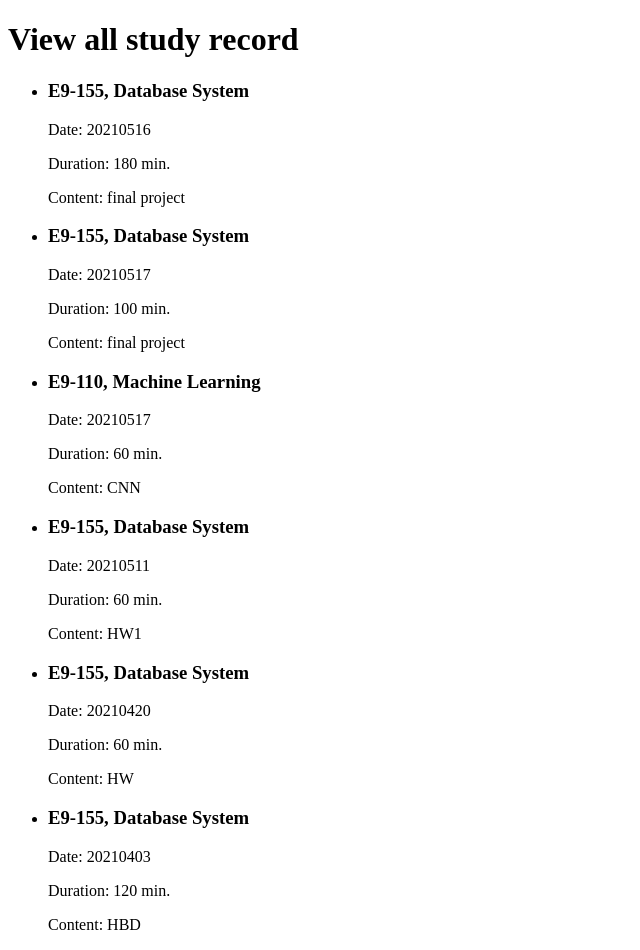
After one commit to sky712345678/TimeMaster, a Flask app: page /presentation/chart in a window 1280 px wide. The commit adds this page. Shown: the whole page, without its empty margins (0-640 px from the left). Run offline with Flask 2, Linux system fonts and the light colour scheme; data comes from the database, SQL or seed files in the repository; both versions use the stored data as it was after the commit.

```diff
--- a/MainApp/chart.py
+++ b/MainApp/chart.py
@@ -1,13 +1,108 @@
 from flask import Flask
 from flask import render_template
+from flask_sqlalchemy import SQLAlchemy  #SQL
+from MainApp.database import db          #created database
+from MainApp.models import Courses       #include the table in database
+from MainApp.models import Studies
+from MainApp.models import Assignments
+from MainApp.models import Tests
+import pandas as pd
+import random
+from datetime import datetime, timedelta
+
 app = Flask(__name__)
 
-@app.route("/")
+def test():
+    start = '20210301'
+    days = 120
+    date = [(datetime.strptime(start,'%Y%m%d')+timedelta(days=i)).strftime('%Y%m%d') for i in range(days)]
+    labels = ["January","February","March","April","May","June","July","August"]
+    values = [random.randint(0,10) for i in range((len(date)))]
+    values2 = [9, 4, 3, 8, 9, 6, 7, 6]
+    return render_template('presentation/test.html', values=values, pass_labels=date, values2=values2)
+
 def chart():
-    labels = ["January","February","March","April","May","June","July","August"]
-    values = [10, 2, 1, 7, 9, 3, 4, 5]
-    values2 = [9, 4, 3, 8, 9, 6, 7, 6]
-    return render_template('chart.html', values=values, pass_labels=labels, values2=values2)
+    result = db.session.execute('SELECT S.CourseNumber, C.CourseName, S.Date, S.Duration, S.Content '+
+                                'FROM Studies AS S, Courses AS C '+
+                                'WHERE S.CourseNumber=C.CourseNumber')
+    course_df = pd.DataFrame(columns=['CourseNumber', 'CourseName', 'Date', 'Duration', 'Content'])
+    for i,data in enumerate(result):
+        course_df = course_df.append({'CourseNumber': data.CourseNumber,
+                                    'CourseName':   data.CourseName,
+                                    'Date':         data.Date,
+                                    'Duration':     data.Duration,
+                                    'Content':      data.Content}, ignore_index=True)
+    print(course_df)
+    date_reord, time_record = course_statics(course_df.values)
+    print(date_reord, time_record)
+    print("----------")
+
+    return render_template('presentation/chart.html', studies=course_df.values, date=date_reord, time=time_record)
+
+def choose(request):
+    result = db.session.execute('SELECT S.CourseNumber, C.CourseName, S.Date, S.Duration, S.Content '+
+                                'FROM Studies AS S, Courses AS C '+
+                                'WHERE S.CourseNumber=C.CourseNumber')
+    course_df = pd.DataFrame(columns=['CourseNumber', 'CourseName', 'Date', 'Duration', 'Content'])
+    for i,data in enumerate(result):
+        course_df = course_df.append({'CourseNumber': data.CourseNumber,
+                                    'CourseName':   data.CourseName,
+                                    'Date':         data.Date,
+                                    'Duration':     data.Duration,
+                                    'Content':      data.Content}, ignore_index=True)
+    print(course_df)
+    date_reord, time_record = course_statics(course_df.values)
+    print(date_reord, time_record)
+
+    if request.method=='POST':
+        choose_course = request.values['courseNumber']
+        list_date = date_reord[choose_course]
+        list_time = time_record[choose_course]
+        list_date, list_time = (list(t) for t in zip(*sorted(zip(list_date, list_time))))
+        list_date, list_time = learning_curve(list_date, list_time)
+        print(request.values['courseNumber'])
+        return render_template('presentation/choose.html', courses=Courses.query.all(),
+                            date=list_date, time=list_time)
+    else:
+        print("GGGGGGGGGGGGGGGGGG")
+        return render_template('presentation/choose.html', courses=Courses.query.all(), date=None)
+
+'''
+list_date, list_time: the sorted studying record of one course
+return learning curve like, date['20210301','20210302',...]
+                            values[0, 0, 0, 60, 60, 60, 180,...]
+'''
+def learning_curve(list_date, list_time):
+    print(list_date, list_time)
+    start = '20210301'
+    num_days = 120
+    date = [(datetime.strptime(start,'%Y%m%d')+timedelta(days=i)).strftime('%Y%m%d') for i in range(num_days)]
+    values = [0 for i in range(num_days)]
+    for i in range(1, num_days):
+        for j in range(len(list_date)):
+            if date[i] == list_date[j]:
+                print(date[i], list_date[j], values[i], list_time[j])
+                values[i] = list_time[j] + values[i-1]
+                print(values[i])
+                break
+            else:
+                values[i] = values[i-1]
+    print(date, values)
+    return date, values
+
+
+
+def course_statics(npdata):
+    date = {}
+    time = {}
+    for i in npdata:
+        if i[0] in time:
+            date[i[0]].append(i[2])
+            time[i[0]].append(i[3])
+        else:
+            date[i[0]] = [i[2]]
+            time[i[0]] = [i[3]]
+    return date, time
 
 
 if __name__ == "__main__":
--- /dev/null
+++ b/MainApp/templates/presentation/chart.html
@@ -0,0 +1,21 @@
+<!doctype html>
+<html>
+    <title>(Presentation) Show study record</title>
+
+    <body>
+        <div class="studyContainer">
+            <h1 class="studyContainer">View all study record</h1>
+
+            <ul class="studyList">
+                {% for s in studies%}
+                <li class="listItem">
+                    <h3 class="listItem" id="courseNumber">{{s[0]}}, {{s[1]}}</h3>
+                    <p class="listItem" id="date">Date: {{s[2]}}</p>
+                    <p class="listItem" id="duration">Duration: {{s[3]}} min.</p>
+                    <p class="listItem" id="content">Content: {{s[4]}}</p>
+                </li>
+                {% endfor %}
+            </ul>
+        </div>
+    </body>
+</html>
--- a/main.py
+++ b/main.py
@@ -4,6 +4,7 @@ from flask import Flask, request, session, render_template
 from flask_sqlalchemy import SQLAlchemy
 from MainApp import create
 from MainApp.Learning import views as learning
+from MainApp import chart
 
 app = create()
 
@@ -67,6 +68,17 @@ def inputAssignment():
 def listAssignments():
     return learning.listAllAssignments()
 
+@app.route('/presentation/test')
+def test_chart():
+    return chart.test()
+
+@app.route('/presentation/chart')
+def check_chart():
+    return chart.chart()
+
+@app.route('/presentation/choose', methods=['POST', 'GET'])
+def choose_chart():
+    return chart.choose(request)
 
 if __name__ == '__main__':
     app.run(debug=True)
```
Also changed, not shown: MainApp/templates/presentation/choose.html (added, +61 -0 lines), MainApp/templates/presentation/test.html (renamed from MainApp/templates/chart.html, +28 -16 lines), MainDatabase.db.
